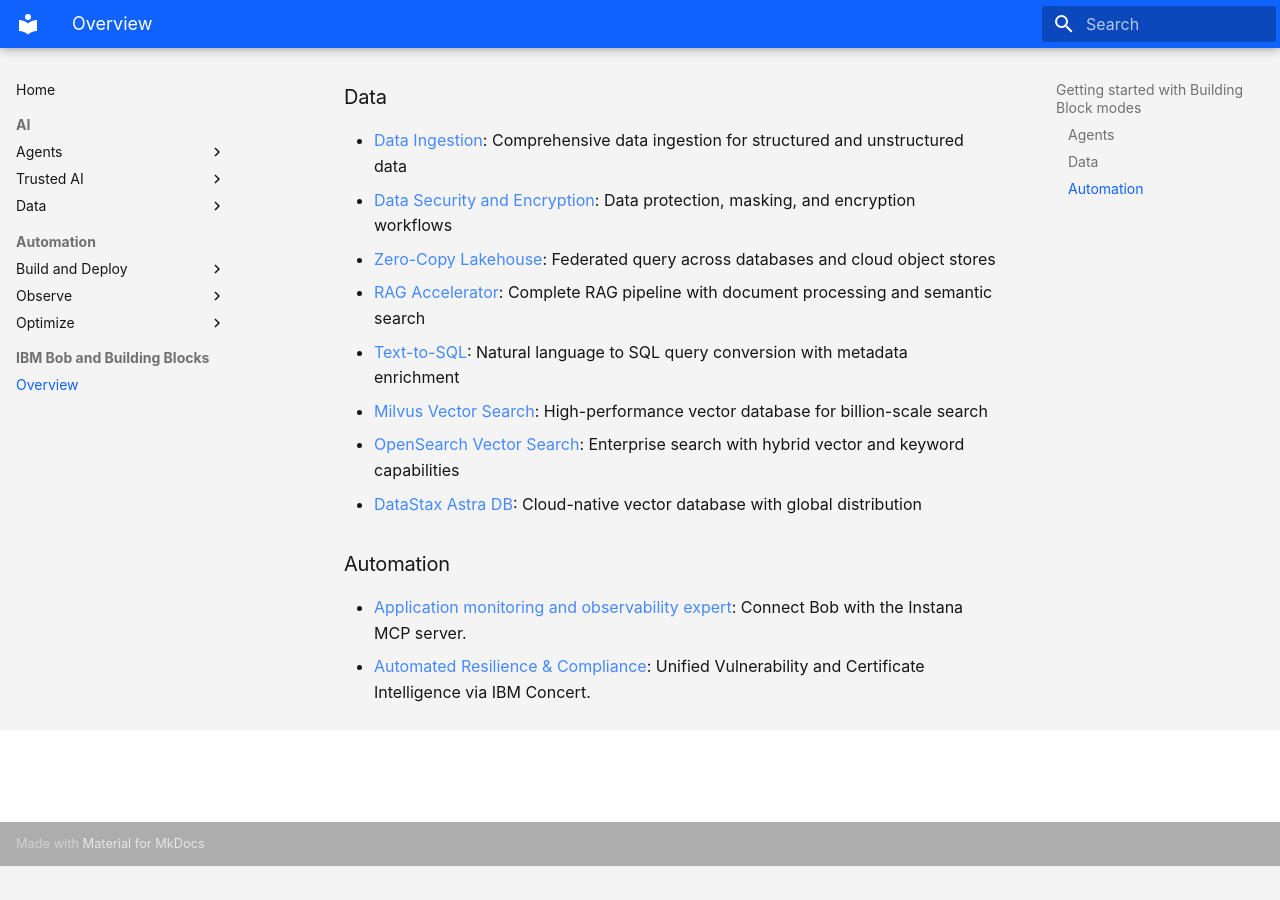
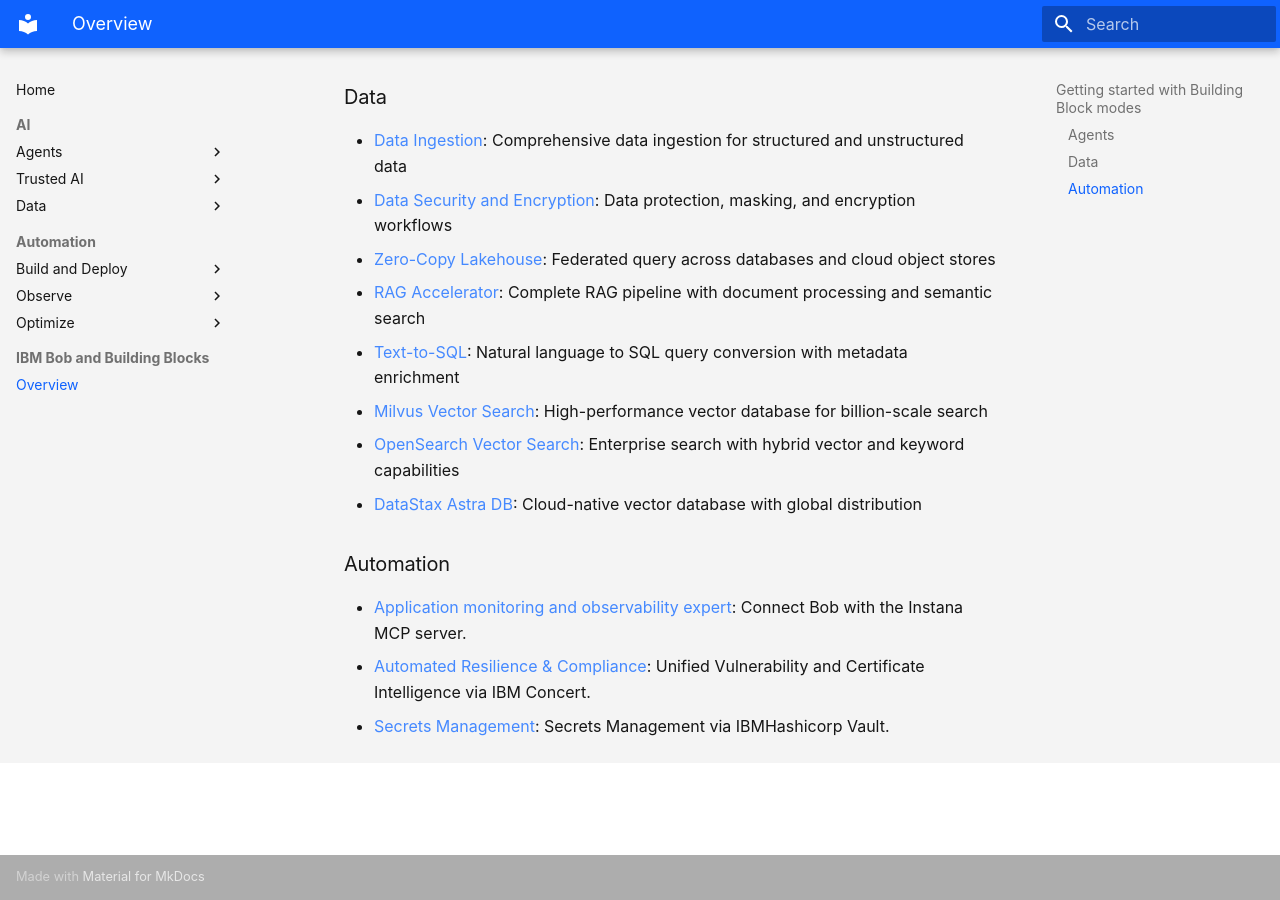
Before and after one commit to ibm-self-serve-assets/building-blocks-docs, an MkDocs documentation site: the page built from docs-src/ibm-bob/index.md, in a window 1280 px wide and 900 px high, scrolled down 914 px. Built offline with MkDocs 1.6.1 and Material for MkDocs 9.7.7, drawn with Linux system fonts in a browser that asks for light colours; before the commit the page ends 1780 px from its top, so only the background shows below that.

Commit message:
Updating custom modes for Automation

```diff
--- a/docs-src/ibm-bob/index.md
+++ b/docs-src/ibm-bob/index.md
@@ -30,5 +30,6 @@
 - [DataStax Astra DB](https://github.com/ibm-self-serve-assets/building-blocks/blob/main/data-for-ai/vector-search/datastax-astradb/bob-modes/base-modes): Cloud-native vector database with global distribution
 
 ### Automation
-- [Application monitoring and observability expert](https://github.com/ibm-self-serve-assets/building-blocks/blob/main/observe/application-observability/bob-modes/base-modes/application-observability.yaml): Connect Bob with the Instana MCP server.
-- [Automated Resilience & Compliance](https://github.com/ibm-self-serve-assets/building-blocks/blob/main/optimize/automated-resilience-and-compliance/bob-modes/base-modes/application-resilience.yaml): Unified Vulnerability and Certificate Intelligence via IBM Concert.
+- [Application monitoring and observability expert](https://github.com/ibm-self-serve-assets/building-blocks/blob/main/observe/application-observability/bob-modes/base-modes/application-observability.zip): Connect Bob with the Instana MCP server.
+- [Automated Resilience & Compliance](https://github.com/ibm-self-serve-assets/building-blocks/blob/main/optimize/automated-resilience-and-compliance/bob-modes/base-modes/application-resilience.zip): Unified Vulnerability and Certificate Intelligence via IBM Concert.
+- [Secrets Management](https://github.com/ibm-self-serve-assets/building-blocks/blob/main/build-and-deploy/secrets-management/bob-modes/base-modes/secrets-management.zip): Secrets Management via IBMHashicorp Vault.
```
